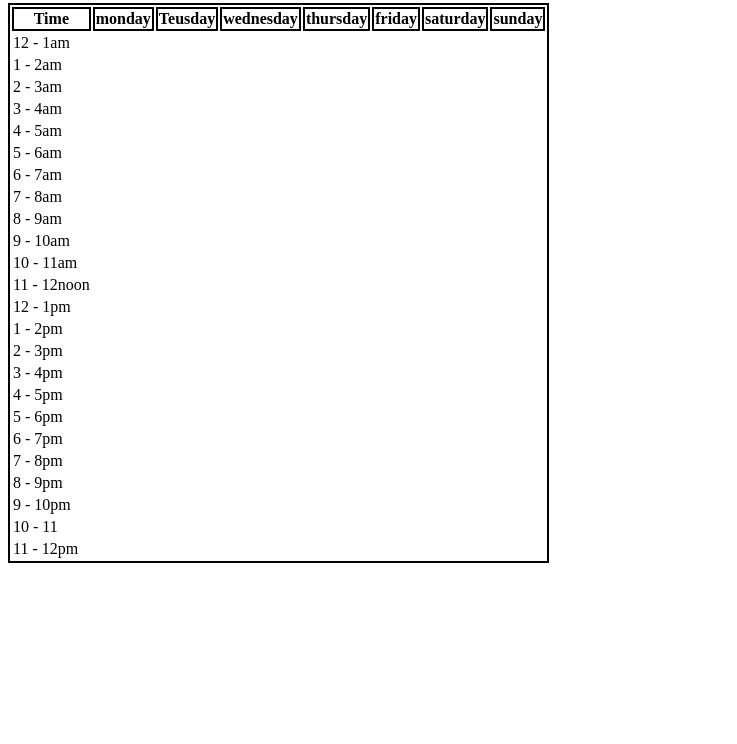
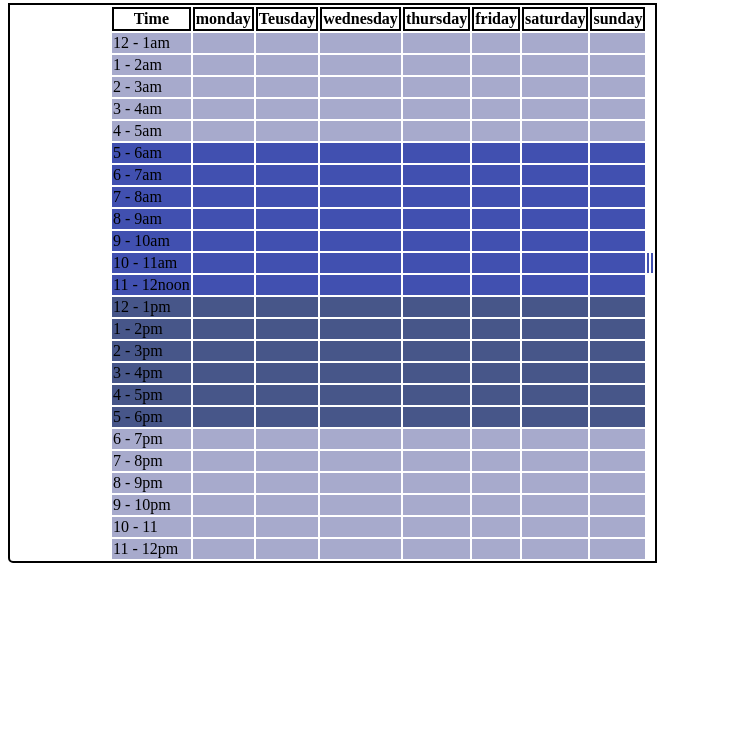
Before and after one commit to ayoubW/Timetable, a plain HTML site: page index.html in a window 1280 px wide. Shown: the part 56-800 px from the top of the page, without its empty margins (0-737 px from the left). Drawn offline with Linux system fonts and the light colour scheme.

Commit message:
semi final version

```diff
--- a/index.html
+++ b/index.html
@@ -27,9 +27,11 @@
 				<th>sunday</th>
 			</tr>
 
-
+<!--                   Dask beginning-->
 				<tr class="dusk">
 					<td>12 - 1am</td>
+					<td></td>
+					<td></td>
 					<td></td>
 					<td></td>
 					<td></td>
@@ -39,6 +41,8 @@
 			<tr class="dusk">
 
 				<td>1 - 2am</td>
+				<td></td>
+				<td></td>
 				<td></td>
 				<td></td>
 				<td></td>
@@ -54,6 +58,8 @@
 				<td></td>
 				<td></td>
 				<td></td>
+				<td></td>
+				<td></td>
 
 			</tr>
 				<tr class="dusk">
@@ -64,11 +70,15 @@
 				<td></td>
 				<td></td>
 				<td></td>
+				<td></td>
+				<td></td>
 
 			</tr>
 				<tr class="dusk">
 
 				<td>4 - 5am</td>
+				<td></td>
+				<td></td>
 				<td></td>
 				<td></td>
 				<td></td>
@@ -87,11 +97,15 @@
 				<td></td>
 				<td></td>
 				<td></td>
+				<td></td>
+				<td></td>
 
 			</tr>
 				<tr class="dawn">
 
 				<td>6 - 7am</td>
+				<td></td>
+				<td></td>
 				<td></td>
 				<td></td>
 				<td></td>
@@ -107,11 +121,15 @@
 				<td></td>
 				<td></td>
 				<td></td>
+				<td></td>
+				<td></td>
 
 			</tr>
 				<tr class="dawn">
 
 				<td>8 - 9am</td>
+				<td></td>
+				<td></td>
 				<td></td>
 				<td></td>
 				<td></td>
@@ -127,11 +145,17 @@
 				<td></td>
 				<td></td>
 				<td></td>
+				<td></td>
+				<td></td>
 
 			</tr>
 				<tr class="dawn">
 
 				<td>10 - 11am</td>
+				<td></td>
+				<td></td>
+				<td></td>
+				<td></td>
 				<td></td>
 				<td></td>
 				<td></td>
@@ -147,11 +171,13 @@
 				<td></td>
 				<td></td>
 				<td></td>
+				<td></td>
+				<td></td>
 
 			</tr>
 
 
-			<tr class="dawn">
+			<tr class="noon">
 
 				<td>12 - 1pm</td>
 				<td></td>
@@ -159,9 +185,11 @@
 				<td></td>
 				<td></td>
 				<td></td>
+				<td></td>
+				<td></td>
 
 			</tr>
-			<tr class="dawn">
+			<tr class="noon">
 
 				<td>1 - 2pm</td>
 				<td></td>
@@ -169,9 +197,11 @@
 				<td></td>
 				<td></td>
 				<td></td>
+				<td></td>
+				<td></td>
 
 			</tr>
-			<tr class="dawn">
+			<tr class="noon">
 
 				<td>2 - 3pm</td>
 				<td></td>
@@ -179,9 +209,11 @@
 				<td></td>
 				<td></td>
 				<td></td>
+				<td></td>
+				<td></td>
 
 			</tr>
-			<tr class="dawn">
+			<tr class="noon">
 
 				<td>3 - 4pm</td>
 				<td></td>
@@ -189,11 +221,15 @@
 				<td></td>
 				<td></td>
 				<td></td>
+				<td></td>
+				<td></td>
 
 			</tr>
-			<tr class="dawn">
+			<tr class="noon">
 
 				<td>4 - 5pm</td>
+				<td></td>
+				<td></td>
 				<td></td>
 				<td></td>
 				<td></td>
@@ -202,8 +238,8 @@
 
 			</tr>
 
-				<!-- dusk -->
-			<tr class="dusk">
+
+			<tr class="noon">
 
 				<td>5 - 6pm</td>
 				<td></td>
@@ -211,11 +247,16 @@
 				<td></td>
 				<td></td>
 				<td></td>
+				<td></td>
+				<td></td>
 
 			</tr>
+				<!-- dusk -->
 			<tr class="dusk">
 
 				<td>6 - 7pm</td>
+				<td></td>
+				<td></td>
 				<td></td>
 				<td></td>
 				<td></td>
@@ -231,11 +272,15 @@
 				<td></td>
 				<td></td>
 				<td></td>
+				<td></td>
+				<td></td>
 
 			</tr>
 			<tr class="dusk">
 
 				<td>8 - 9pm</td>
+				<td></td>
+				<td></td>
 				<td></td>
 				<td></td>
 				<td></td>
@@ -251,6 +296,8 @@
 				<td></td>
 				<td></td>
 				<td></td>
+				<td></td>
+				<td></td>
 
 			</tr>
 			<tr class="dusk">
@@ -261,11 +308,15 @@
 				<td></td>
 				<td></td>
 				<td></td>
+				<td></td>
+				<td></td>
 
 			</tr>
 			<tr class="dusk">
 
 				<td>11 - 12pm</td>
+				<td></td>
+				<td></td>
 				<td></td>
 				<td></td>
 				<td></td>
--- a/stylesheets/main.css
+++ b/stylesheets/main.css
@@ -1,7 +1,25 @@
+h3 {
+	text-align: center;
+	color: blue;
+}
 table, th, tr  {
 	border: 2px solid;
 
 }
-.table {
-	background-color: #9922ff;
+table {
+	align-items: center;
+	padding-left: 100px;
+	border-bottom-left-radius: 5px;
 }
+.dusk {
+	background-color: #a7aacc;
+}
+.dusk:hover {
+	background-color: #2a3fcd;
+}
+.dawn {
+	background-color: #4150b0;
+}
+.noon {
+	background-color: #475689;
+}
```
